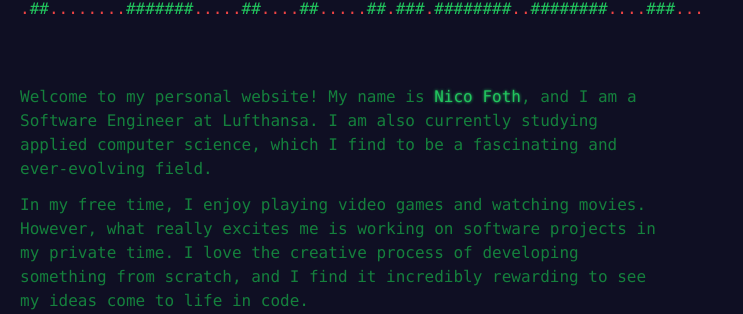
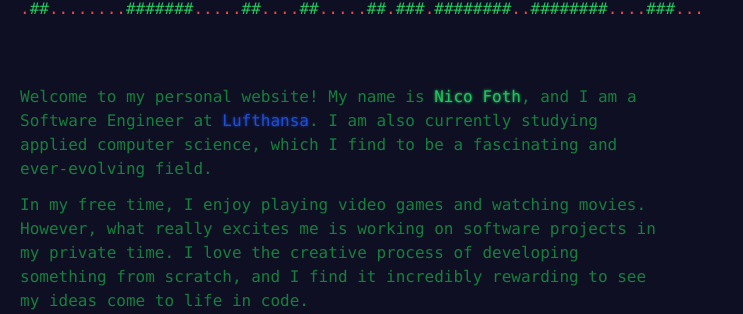
Before and after one commit to NicoFoth/Foth.dev-2.0, a Django app: page / in a window 1280 px wide. Shown: the part 255-569 px from the top of the page, without its empty margins (0-743 px from the left). Run offline with Django 3.2, Linux system fonts and the light colour scheme; style sheets or scripts are compiled from the project's sources; some libraries are stand-ins or nearby versions.

Commit message:
Blue color for lufthansa + styles

```diff
--- a/static_sites/templates/static_sites/index.html
+++ b/static_sites/templates/static_sites/index.html
@@ -13,7 +13,7 @@
 </div>
 <div>
     <p class="font-mono text-green-700 my-3">
-        Welcome to my personal website! My name is <a class="text-green-500 text-shadow-aoc shadow-green-500">Nico Foth</a>, and I am a Software Engineer at Lufthansa.
+        Welcome to my personal website! My name is <a class="text-green-500 text-shadow-aoc shadow-green-500">Nico Foth</a>, and I am a Software Engineer at <a class="text-blue-700 text-shadow-aoc shadow-blue-800">Lufthansa</a>.
         I am also currently studying applied computer science, which I find to be a fascinating and ever-evolving field.
     </p>
     <p class="font-mono text-green-700 my-3">
```
